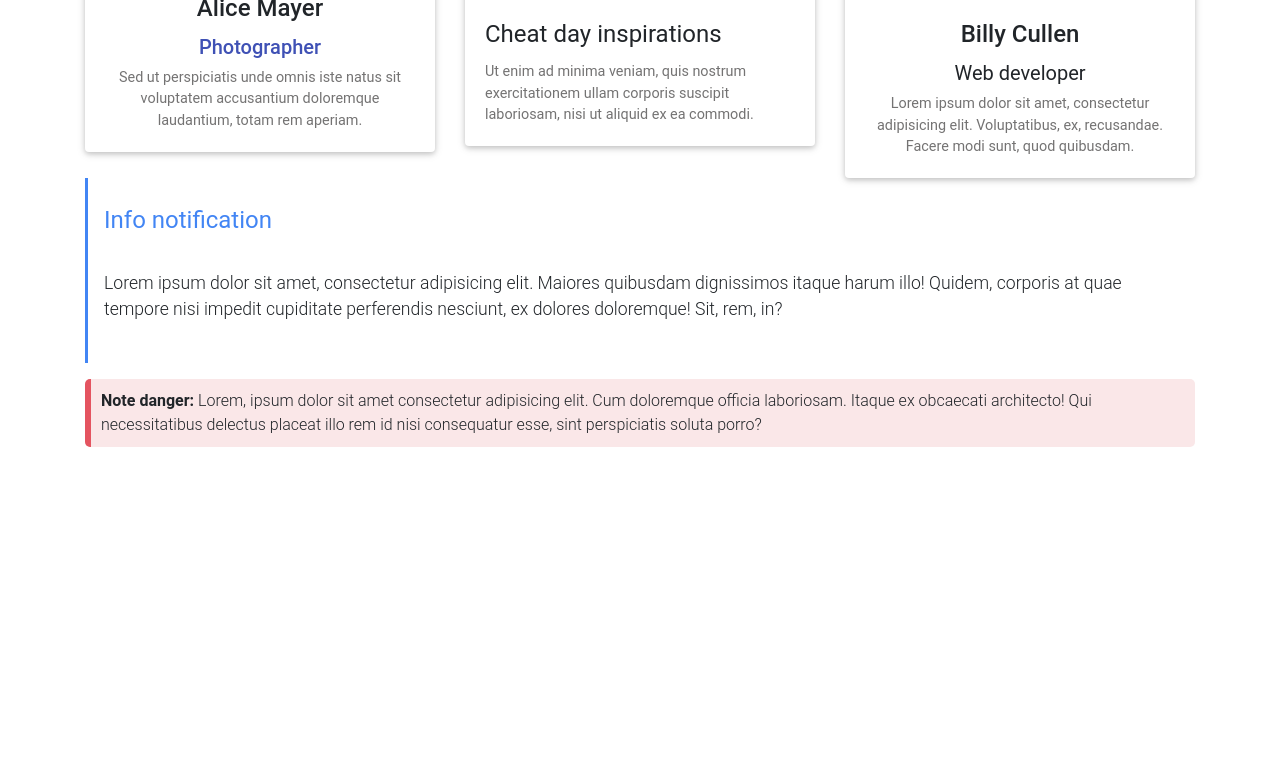
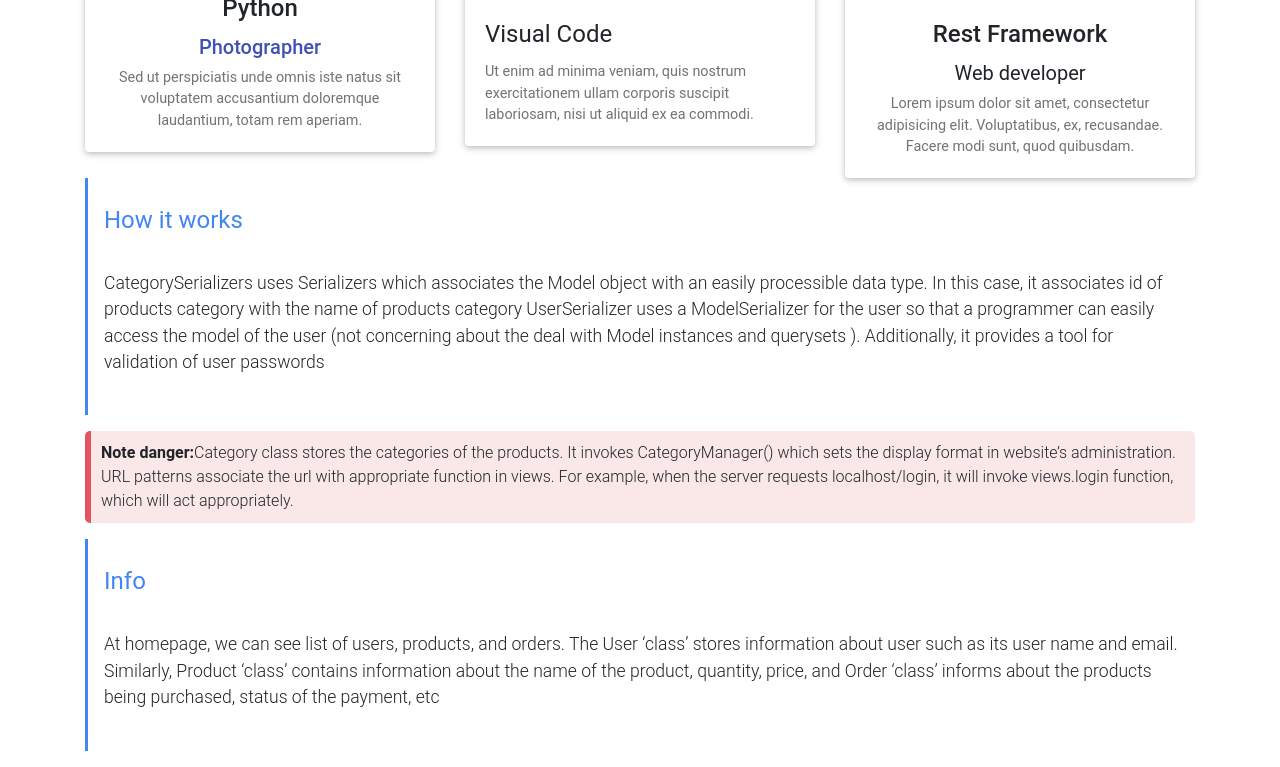
Before and after one commit to asselyer/micro, a Django app: page /doc/ in a window 1280 px wide. Shown: the part 716-1483 px from the top of the page. Before the commit the page ends 1163 px from the top, so only its background shows below. Run offline with Django 3.2, Linux system fonts and the light colour scheme; some libraries are stand-ins or nearby versions.

Commit message:
frontend

```diff
--- a/week2/backend/api/templates/base.html
+++ b/week2/backend/api/templates/base.html
@@ -1,3 +1,5 @@
+{% load rest_framework %}
+
 <!DOCTYPE html>
 <html lang="en">
 <head>
@@ -10,6 +12,7 @@
 <!-- Material Design Bootstrap -->
 <link href="https://cdnjs.cloudflare.com/ajax/libs/mdbootstrap/4.8.2/css/mdb.min.css" rel="stylesheet">
 </head>
+
 <body>
 <!--Main Navigation-->
 <header>
--- a/week2/backend/api/templates/doc.html
+++ b/week2/backend/api/templates/doc.html
@@ -35,7 +35,7 @@
             <!--Card content-->
             <div class="card-body card-body-cascade text-center">
               <!--Title-->
-              <h4 class="card-title"><strong>Alice Mayer</strong></h4>
+              <h4 class="card-title"><strong>Python</strong></h4>
               <h5 class="indigo-text"><strong>Photographer</strong></h5>
 
               <p class="card-text">Sed ut perspiciatis unde omnis iste natus sit voluptatem accusantium doloremque
@@ -70,7 +70,7 @@
             <!--Card content-->
             <div class="card-body card-body-cascade">
 
-              <h4 class="card-title">Cheat day inspirations</h4>
+              <h4 class="card-title">Visual Code</h4>
               <!--Text-->
               <p class="card-text">Ut enim ad minima veniam, quis nostrum exercitationem ullam corporis suscipit
                 laboriosam, nisi ut aliquid ex ea commodi.</p>
@@ -102,7 +102,7 @@
             <!--Card content-->
             <div class="card-body card-body-cascade text-center">
               <!--Title-->
-              <h4 class="card-title"><strong>Billy Cullen</strong></h4>
+              <h4 class="card-title"><strong>Rest Framework</strong></h4>
               <h5>Web developer</h5>
 
               <p class="card-text">Lorem ipsum dolor sit amet, consectetur adipisicing elit. Voluptatibus, ex,
@@ -114,7 +114,6 @@
             <!--/.Card content-->
 
           </div>
-          <!--/.Card Regular-->
 
         </div>
         <!-- Grid column -->
@@ -124,15 +123,21 @@
 
 
     <blockquote class="blockquote bq-primary">
-            <p class="bq-title">Info notification</p>
-            <p>Lorem ipsum dolor sit amet, consectetur adipisicing elit. Maiores quibusdam dignissimos itaque harum illo!
-              Quidem, corporis at quae tempore nisi impedit cupiditate perferendis nesciunt, ex dolores doloremque!
-              Sit, rem, in?
+            <p class="bq-title">How it works</p>
+            <p>CategorySerializers uses Serializers which associates the Model object with an easily processible data type. In this case, it associates id of products category with the name of products category
+
+                    UserSerializer uses a ModelSerializer for the user so that a programmer can easily access the model of the user (not concerning about the deal with  Model instances and querysets ). Additionally, it provides a tool for validation of user passwords
+
+
             </p>
           </blockquote>
-          <p class="note note-danger"><strong>Note danger:</strong> Lorem, ipsum dolor sit amet consectetur adipisicing
-            elit. Cum doloremque officia laboriosam. Itaque ex obcaecati architecto! Qui necessitatibus delectus placeat
-            illo rem id nisi consequatur esse, sint perspiciatis soluta porro?</p>
+          <p class="note note-danger"><strong>Note danger:</strong>Category class stores the categories of the products. It invokes CategoryManager() which sets the display format in website’s administration.
+            URL patterns associate the url with appropriate function in views. For example, when the server requests localhost/login, it will invoke views.login function, which will act appropriately.</p>
+            <blockquote class="blockquote bq-primary">
+                    <p class="bq-title">Info </p>
+                    <p>At homepage, we can see list of users, products, and orders. The User ‘class’ stores information about user such as its user name and email. Similarly, Product ‘class’ contains information about the name of the product, quantity, price, and Order ‘class’ informs about the products being purchased, status of the payment, etc
+                    </p>
+                  </blockquote>
         </div>
   </main>
   <!--Main layout-->
--- a/week2/backend/api/templates/index.html
+++ b/week2/backend/api/templates/index.html
@@ -1,7 +1,7 @@
+
 {% extends "base.html" %}
 {% block content %}
-
-
+{% load rest_framework %}
   <!--Main layout-->
   <main class="mt-3 pt-2">
     <div class="container wow fadeIn">
@@ -20,6 +20,7 @@
 
             <!--Card content-->
             <form class="card-body">
+
 
               <!--Grid row-->
               <div class="row">
--- a/week2/backend/api/views.py
+++ b/week2/backend/api/views.py
@@ -8,7 +8,8 @@ from rest_framework.authtoken.serializers import AuthTokenSerializer
 from rest_framework.authtoken.models import Token
 from django.contrib.auth.models import User
 from rest_framework.permissions import IsAuthenticated
-
+from rest_framework.renderers import TemplateHTMLRenderer
+from django.shortcuts import get_object_or_404
 import json
 from django.http import JsonResponse
 from django.views.decorators.csrf import csrf_exempt
@@ -22,6 +23,7 @@ def login(request):
     user = serializer.validated_data['user']
     token, created = Token.objects.get_or_create(user=user)
     return Response({'token': token.key})
+
 
 
 @api_view(['POST'])
@@ -65,8 +67,9 @@ def doc(request):
     return render(request, 'doc.html')
 def shop(request):
     permission_classes = (IsAuthenticated, )
-    data1 = Product.objects.all()
-    return render(request, 'shop.html')
+    data3 = Category.objects.all()
+    data2 = Product.objects.all()
+    return render(request, 'shop.html', {'data3': data3, 'data2': data2  })
 
 def category_product(request, pk):
     permission_classes = (IsAuthenticated, )
@@ -103,6 +106,17 @@ class OrderDetail(generics.RetrieveUpdateDestroyAPIView):
     permission_classes = (IsAuthenticated, )
     queryset = Order.objects.all()
     serializer_class = OrderSerializer
+    renderer_classes = [TemplateHTMLRenderer]
+    template_name = 'shop.html'
+
+    def post(self, request, pk):
+        order = get_object_or_404(Order, pk=pk)
+        serializer = OrderSerializer(order, data=request.data)
+        if not serializer.is_valid():
+            return Response({'serializer': serializer, 'order': order})
+        serializer.save()
+        return redirect('order')
+
 
 class UserList(generics.ListCreateAPIView):
     permission_classes = (IsAuthenticated, )
--- a/week2/backend/backend/settings.py
+++ b/week2/backend/backend/settings.py
@@ -40,6 +40,7 @@ INSTALLED_APPS = [
     'api',
     'rest_framework',
     'rest_framework.authtoken',
+    'corsheaders',
 ]
 
 MIDDLEWARE = [
@@ -50,6 +51,7 @@ MIDDLEWARE = [
     'django.contrib.auth.middleware.AuthenticationMiddleware',
     'django.contrib.messages.middleware.MessageMiddleware',
     'django.middleware.clickjacking.XFrameOptionsMiddleware',
+    'corsheaders.middleware.CorsMiddleware',
 ]
 
 ROOT_URLCONF = 'backend.urls'
@@ -83,6 +85,7 @@ DATABASES = {
     }
 }
 
+CORS_ORIGIN_ALLOW_ALL = True
 
 # Password validation
 # https://docs.djangoproject.com/en/2.2/ref/settings/#auth-password-validators
```
Also changed, not shown: week2/backend/api/templates/shop.html (+60 -1 lines), week2/backend/api/serializers.py (line endings or trailing spaces).
